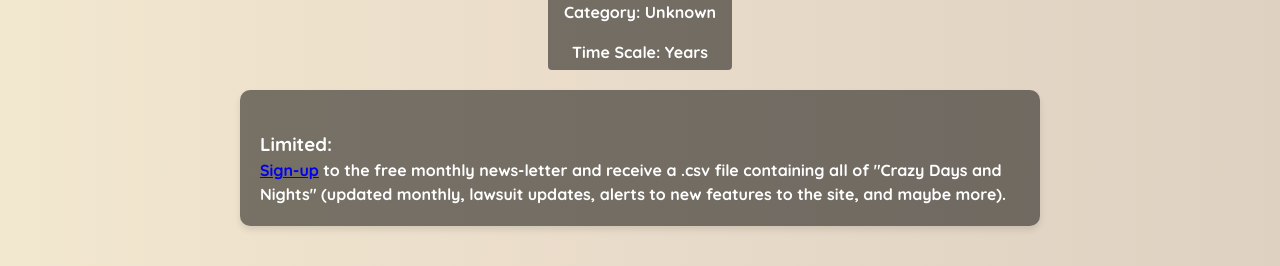
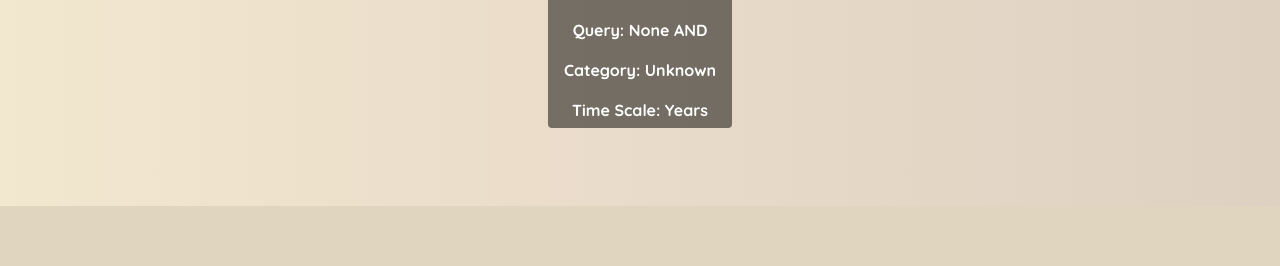
Before and after one commit to cesardgm/crazy-days-and-nights-lawsuit-public, a Flask app: template templates/data/data.html in a window 1280 px wide. Shown: the part 594-860 px from the top of the page. After the commit the page ends 800 px from the top, so only its background shows below. Run offline with Flask 3, Linux system fonts and the light colour scheme; the template is opened without the code that fills it, so the values that code supplies are empty.

Commit message:
deleted sign-up link from data.html

```diff
--- a/templates/data/data.html
+++ b/templates/data/data.html
@@ -27,15 +27,6 @@
       <br><br>
       Time Scale: {{ "Month-Years" if toggle else "Years" }}
     </div>
-
-    <div class="text-block">
-      <h3>Limited:</h3>
-      <p>
-          <a href="https://forms.gle/mtRdJQWuJazqjK2C7">Sign-up</a> to the free monthly news-letter and receive a .csv file containing all
-          of "Crazy Days and Nights" (updated monthly, lawsuit updates, alerts to new features to the site, and maybe more).
-      </p>
-  </div>
-
   </div>
 </body>
 </html>
```
